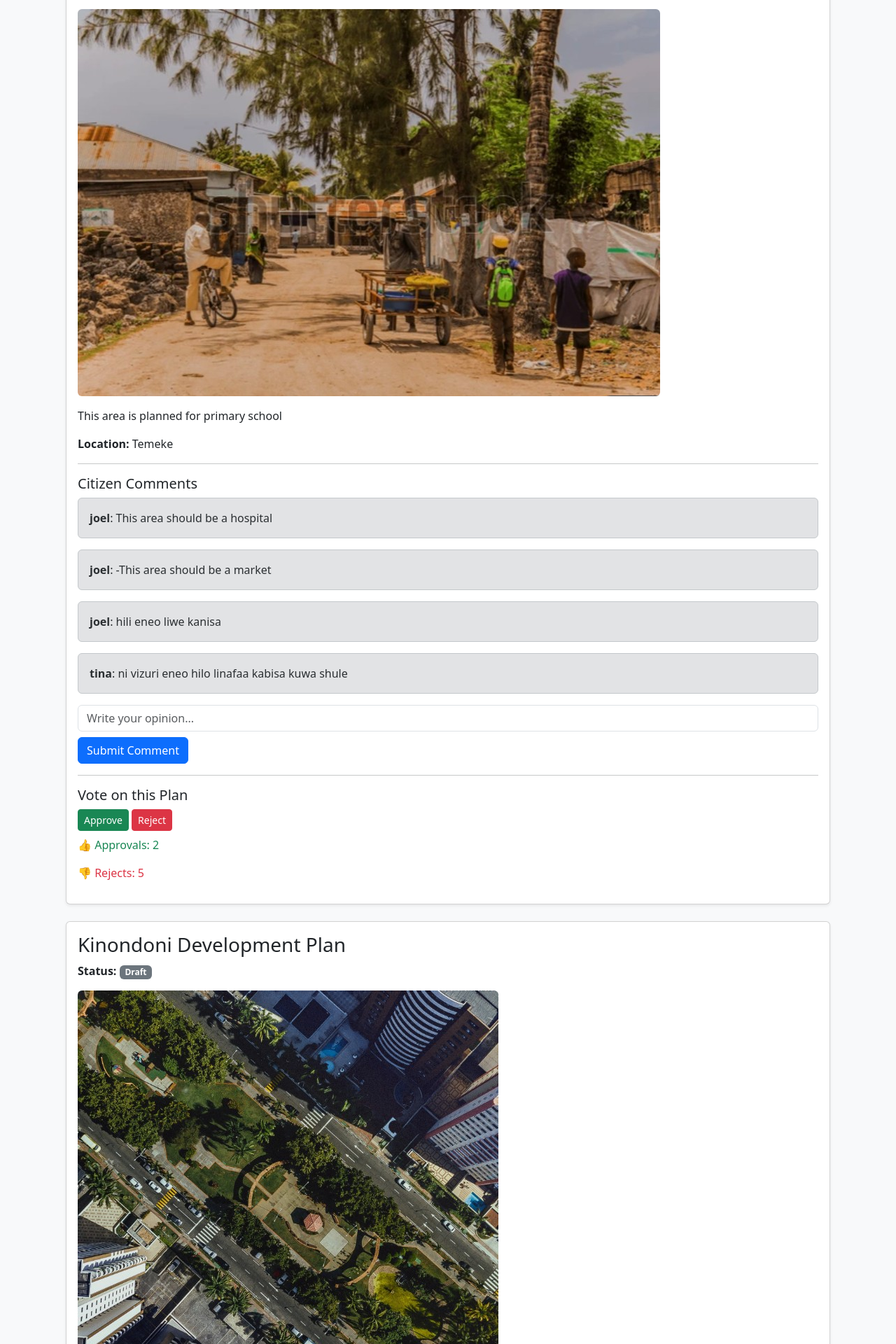
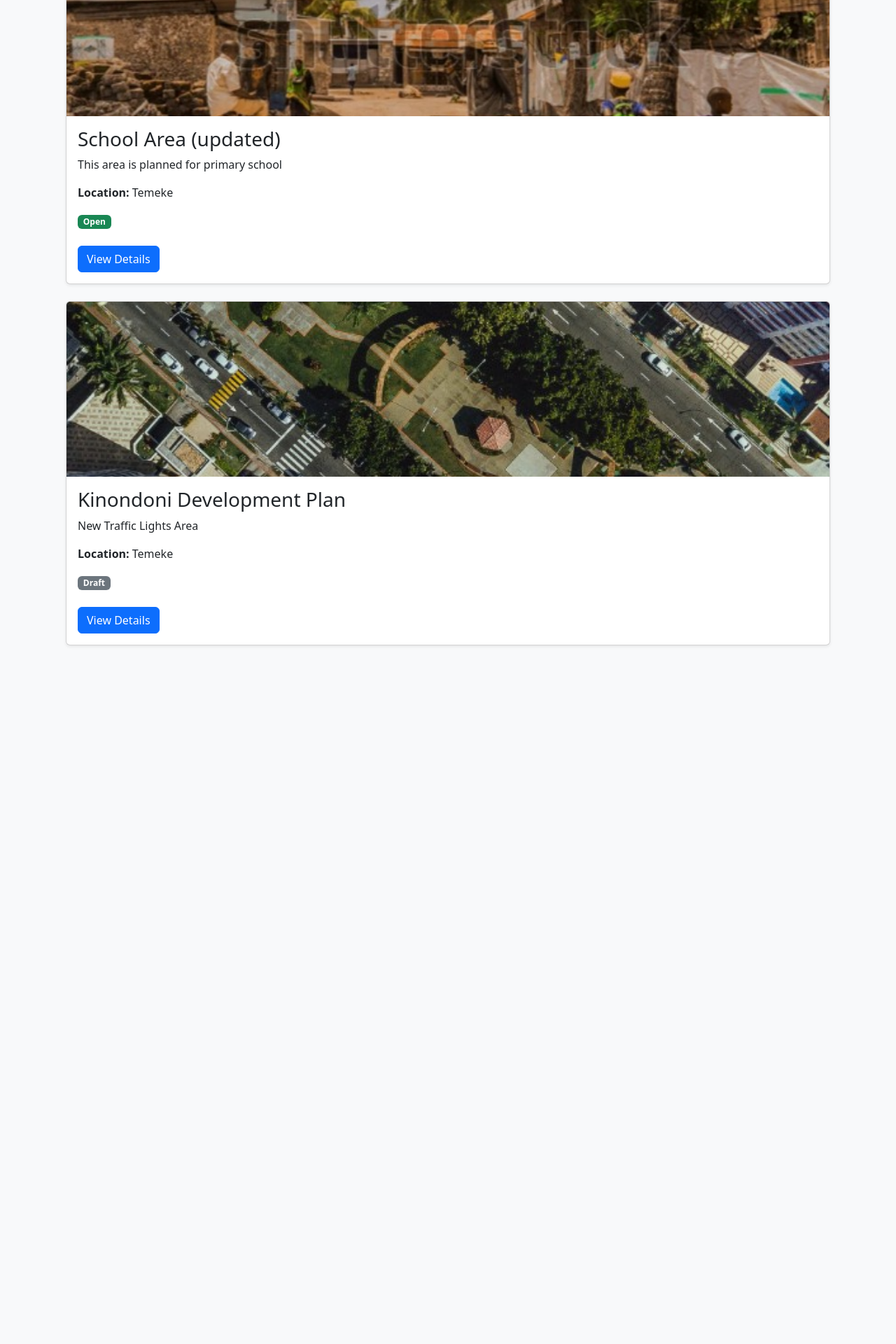
Before and after one commit to joelasheel/participatory-land-use-portal, a Django app: page / in a window 1280 px wide. Shown: the part 862-2782 px from the top of the page at 70% size. After the commit the page ends 1785 px from the top, so only its background shows below. Run offline with Django 5.2, Linux system fonts and the light colour scheme; a user stored in the database is signed in; data comes from the database, SQL or seed files in the repository.

Commit message:
add requirements

```diff
--- a/core/templates/home.html
+++ b/core/templates/home.html
@@ -111,13 +111,25 @@
 {% for plan in plans %}
 
 <div class="card shadow-sm mb-4">
+
+    {% if plan.image %}
+        <img src="{{ plan.image.url }}"
+             class="card-img-top"
+             style="height:250px;object-fit:cover;">
+    {% endif %}
+
     <div class="card-body">
 
         <h3>{{ plan.title }}</h3>
 
         <p>
+            {{ plan.description|truncatewords:25 }}
+        </p>
 
-                <strong>Status:</strong>
+        <p>
+            <strong>Location:</strong>
+            {{ plan.location }}
+        </p>
 
         {% if plan.status == "Open" %}
 
@@ -139,121 +151,17 @@
 
         {% endif %}
 
-            </p>
+        <br><br>
 
-            {% if plan.image %}
+        <a href="/plan/{{ plan.id }}/"
+           class="btn btn-primary">
 
-                <img
-                    src="{{ plan.image.url }}"
-                    class="img-fluid rounded mb-3"
-                >
+            View Details
 
-            {% endif %}
-
-
-            <p>{{ plan.description }}</p>
-
-            <p>
-                <strong>Location:</strong>
-                {{ plan.location }}
-            </p>
-
-            <hr>
-
-            <h5>Citizen Comments</h5>
-
-            {% for comment in plan.comment_set.all %}
-                <div class="alert alert-secondary">
-                    <strong>{{ comment.user.username }}</strong>:
-                    {{ comment.text }}
-                </div>
-            {% empty %}
-                <p>No comments yet</p>
-            {% endfor %}
-
-            {% if plan.status == "Open" %}
-
-            <form method="POST" class="mt-3">
-
-                {% csrf_token %}
-
-                <input type="hidden" name="plan_id" value="{{ plan.id }}">
-
-                <input
-                    type="text"
-                    name="text"
-                    class="form-control mb-2"
-                    placeholder="Write your opinion..."
-                    required
-                >
-
-                <button class="btn btn-primary">
-                    Submit Comment
-                </button>
-
-            </form>
-
-            {% else %}
-
-            <div class="alert alert-warning mt-3">
-
-                <strong>Comments are disabled.</strong><br>
-
-                This consultation is {{ plan.status }}.
+        </a>
 
     </div>
 
-            {% endif %}
-<hr>
-
-{% if plan.status == "Open" %}
-
-<h5>Vote on this Plan</h5>
-
-<form method="POST">
-
-    {% csrf_token %}
-
-    <input type="hidden" name="plan_id" value="{{ plan.id }}">
-
-    <button
-        type="submit"
-        name="vote"
-        value="Approve"
-        class="btn btn-success btn-sm">
-        Approve
-    </button>
-
-    <button
-        type="submit"
-        name="vote"
-        value="Reject"
-        class="btn btn-danger btn-sm">
-        Reject
-    </button>
-
-</form>
-
-<p class="mt-2 text-success">
-    👍 Approvals: {{ plan.approvals }}
-</p>
-
-<p class="text-danger">
-    👎 Rejects: {{ plan.rejects }}
-</p>
-
-{% else %}
-
-<div class="alert alert-secondary">
-
-    Voting is disabled because this consultation is {{ plan.status }}.
-
-</div>
-
-{% endif %}
-
-
-        </div>
 </div>
 
 {% endfor %}
--- a/core/views.py
+++ b/core/views.py
@@ -11,6 +11,7 @@ from django.contrib.auth.decorators import login_required
 from django.shortcuts import get_object_or_404, redirect
 from .models import LandUsePlan # change Plan to your actual model name
 from django.contrib import messages
+from django.shortcuts import get_object_or_404
 # HOME PAGE
 def home(request):
 
@@ -370,3 +371,36 @@ def delete_plan(request, plan_id):
     plan = get_object_or_404(LandUsePlan, id=plan_id)
     plan.delete()
     return redirect('/manage-plans/')
+
+def plan_details(request, plan_id):
+
+    plan = get_object_or_404(
+        LandUsePlan,
+        id=plan_id
+    )
+
+    plan.approvals = Vote.objects.filter(
+        plan=plan,
+        choice="Approve"
+    ).count()
+
+    plan.rejects = Vote.objects.filter(
+        plan=plan,
+        choice="Reject"
+    ).count()
+
+    is_officer = (
+        request.user.is_superuser
+        or request.user.groups.filter(
+            name="PlanningOfficer"
+        ).exists()
+    )
+
+    return render(
+        request,
+        "plan_details.html",
+        {
+            "plan": plan,
+            "is_officer": is_officer
+        }
+    )
--- a/myproject/urls.py
+++ b/myproject/urls.py
@@ -24,7 +24,7 @@ from django.conf import settings
 from django.conf.urls.static import static
 from core.views import add_plan
 from core.views import manage_plans
-from core.views import edit_plan
+from core.views import edit_plan, plan_details
 
 urlpatterns = [
     path('admin/', admin.site.urls),
@@ -38,6 +38,7 @@ urlpatterns = [
     path('manage-plans/', manage_plans),
     path('edit-plan/<int:plan_id>/', edit_plan),
     path('delete-plan/<int:plan_id>/', delete_plan),
+    path('plan/<int:plan_id>/', plan_details),
 ]
 urlpatterns += static(
     settings.MEDIA_URL,
```
Also changed, not shown: core/templates/plan_details.html (added, +192 -0 lines). Lines whose indentation alone changed are shown as unchanged.
